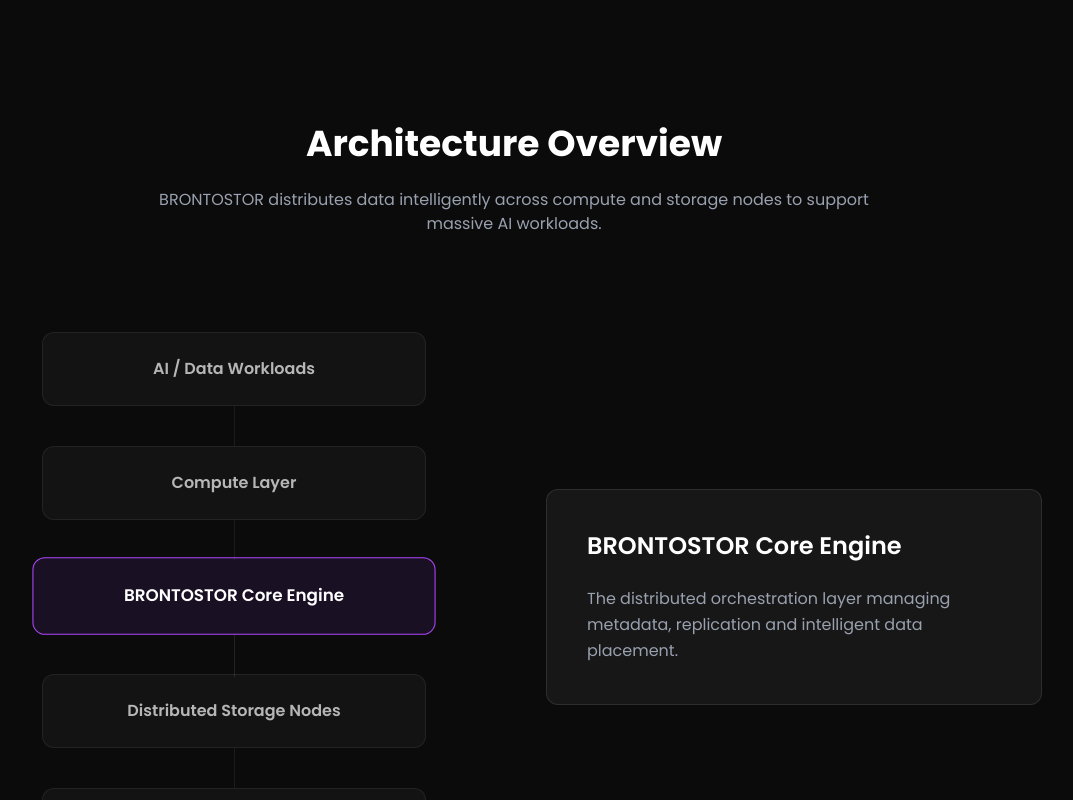
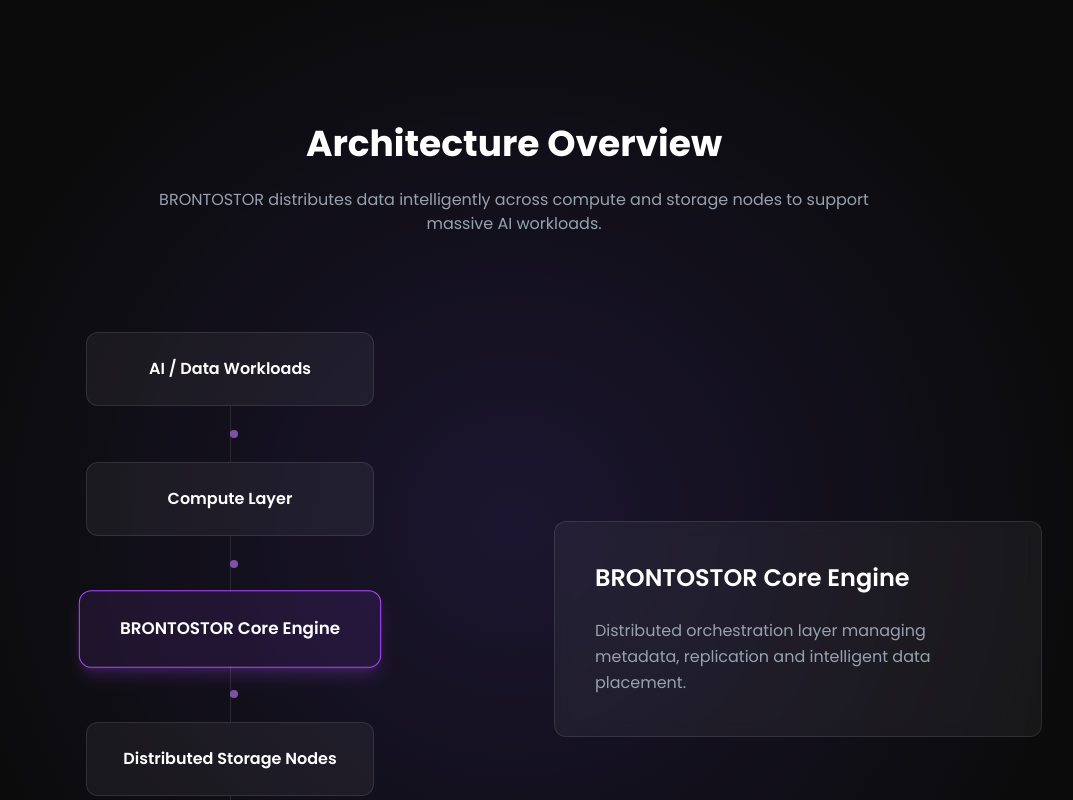
Before and after one commit to devanshparmar24/bronto, a Next.js app: page / in a window 1280 px wide. Shown: the part 1460-2260 px from the top of the page, without its empty margins (126-1199 px from the left). Built offline with nearby package versions, Linux system fonts and the light colour scheme.

Commit message:
feat: enhance Architecture component with improved styling and layout adjustments

```diff
--- a/src/components/Architecture.jsx
+++ b/src/components/Architecture.jsx
@@ -17,7 +17,7 @@ export default function Architecture() {
     },
     {
       title: "BRONTOSTOR Core Engine",
-      desc: "The distributed orchestration layer managing metadata, replication and intelligent data placement."
+      desc: "Distributed orchestration layer managing metadata, replication and intelligent data placement."
     },
     {
       title: "Distributed Storage Nodes",
@@ -30,9 +30,13 @@ export default function Architecture() {
   ]
 
   return (
-    <section className="bg-[#0b0b0b] text-white py-32 scroll-mt-24">
+    <section className="bg-[#0b0b0b] text-white py-32 scroll-mt-24 relative overflow-hidden">
 
-      <div className="max-w-6xl mx-auto px-6 md:px-12">
+      {/* Background glow */}
+
+      <div className="absolute inset-0 bg-[radial-gradient(circle_at_center,rgba(120,80,255,0.15),transparent_70%)]"></div>
+
+      <div className="relative max-w-6xl mx-auto px-6 md:px-12">
 
         {/* Header */}
 
@@ -50,9 +54,9 @@ export default function Architecture() {
         </div>
 
 
-        <div className="mt-24 grid md:grid-cols-2 gap-16 items-center">
+        <div className="mt-24 grid md:grid-cols-2 gap-20 items-center">
 
-          {/* Architecture Layers */}
+          {/* Architecture Pipeline */}
 
           <div className="flex flex-col items-center relative">
 
@@ -64,30 +68,39 @@ export default function Architecture() {
                 <div
                   key={i}
                   onClick={() => setActive(i)}
-                  className={`relative w-full max-w-sm cursor-pointer
-                  transition-all duration-300
-                  ${isActive ? "scale-105" : "opacity-70 hover:opacity-100"}
-                  `}
+                  className="relative flex flex-col items-center cursor-pointer"
                 >
 
+                  {/* Node */}
+
                   <div
-                    className={`rounded-xl border p-6 text-center
-                    ${isActive
-                      ? "border-purple-500 bg-purple-500/10"
-                      : "border-white/10 bg-white/5"}
+                    className={`
+                    w-72 text-center p-6 rounded-xl border transition-all duration-300
+                    ${
+                      isActive
+                        ? "border-purple-500 bg-purple-500/10 shadow-lg shadow-purple-500/20 scale-105"
+                        : "border-white/10 bg-white/5 hover:border-purple-400"
+                    }
                     `}
                   >
-
                     <h3 className="font-semibold">
                       {layer.title}
                     </h3>
-
                   </div>
 
-                  {/* Connector Line */}
+
+                  {/* Connector */}
 
                   {i !== layers.length - 1 && (
-                    <div className="h-10 w-px bg-white/10 mx-auto"></div>
+                    <div className="relative h-14 flex items-center">
+
+                      <div className="w-px h-full bg-white/10"></div>
+
+                      {/* animated data flow */}
+
+                      <div className="absolute w-2 h-2 bg-purple-400 rounded-full animate-pulse"></div>
+
+                    </div>
                   )}
 
                 </div>
@@ -99,7 +112,7 @@ export default function Architecture() {
 
           {/* Details Panel */}
 
-          <div className="bg-white/5 border border-white/10 rounded-xl p-10">
+          <div className="bg-white/5 border border-white/10 rounded-xl p-10 backdrop-blur-sm">
 
             <h3 className="text-2xl font-semibold">
               {layers[active].title}
```
